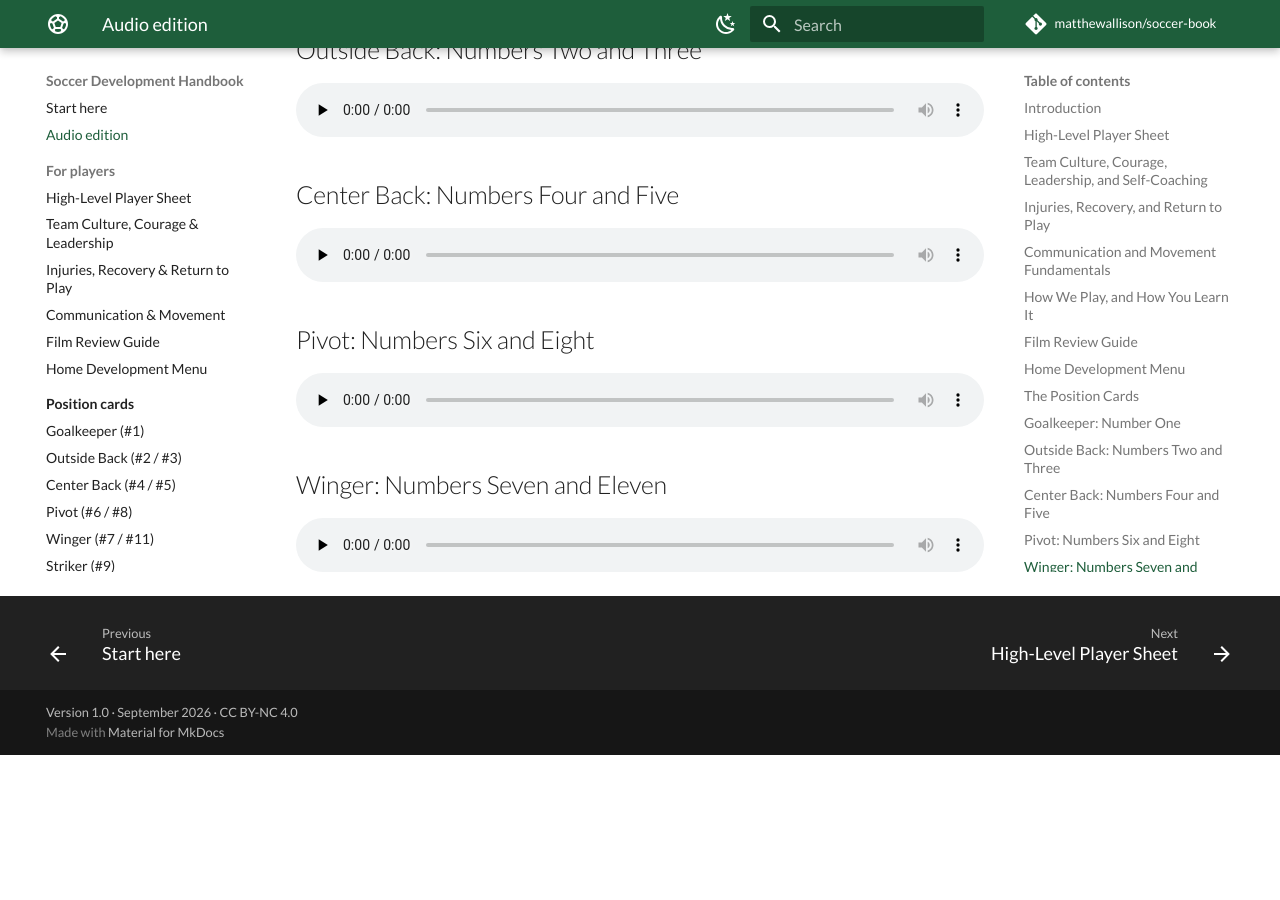
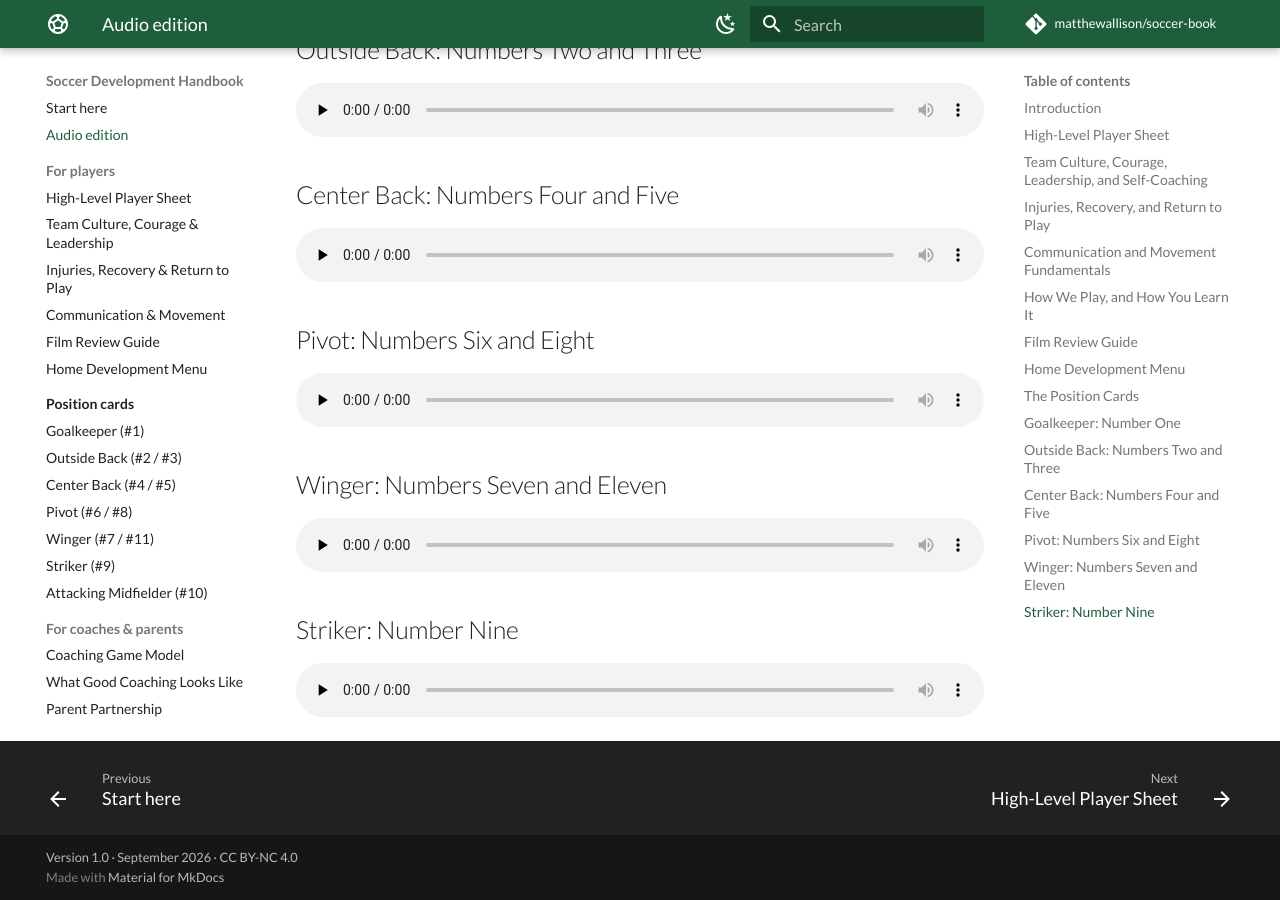
Before and after one commit to matthewallison/soccer-book, an MkDocs documentation site: the page built from docs/audio/index.md, in a window 1280 px wide and 900 px high, scrolled down 1772 px. Built offline with MkDocs 1.6.1 and Material for MkDocs 9.7.7, drawn with Linux system fonts in a browser that asks for light colours; comment, search, counter and statistics services are not loaded; before the commit the page ends 2527 px from its top, so only the background shows below that.

Commit message:
Add "Striker: Number Nine" to the Audio edition page
Generated with audio/generate_audio.py.

Co-Authored-By: Claude Opus 5 (1M context) <noreply@anthropic.com>

```diff
--- a/docs/audio/index.md
+++ b/docs/audio/index.md
@@ -61,3 +61,7 @@ More chapters are being recorded, and this page grows as they're added.
 ## Winger: Numbers Seven and Eleven
 
 <audio controls preload="none" src="13-winger.mp3"></audio>
+
+## Striker: Number Nine
+
+<audio controls preload="none" src="14-striker.mp3"></audio>
```
Also changed, not shown: 1 other file.
